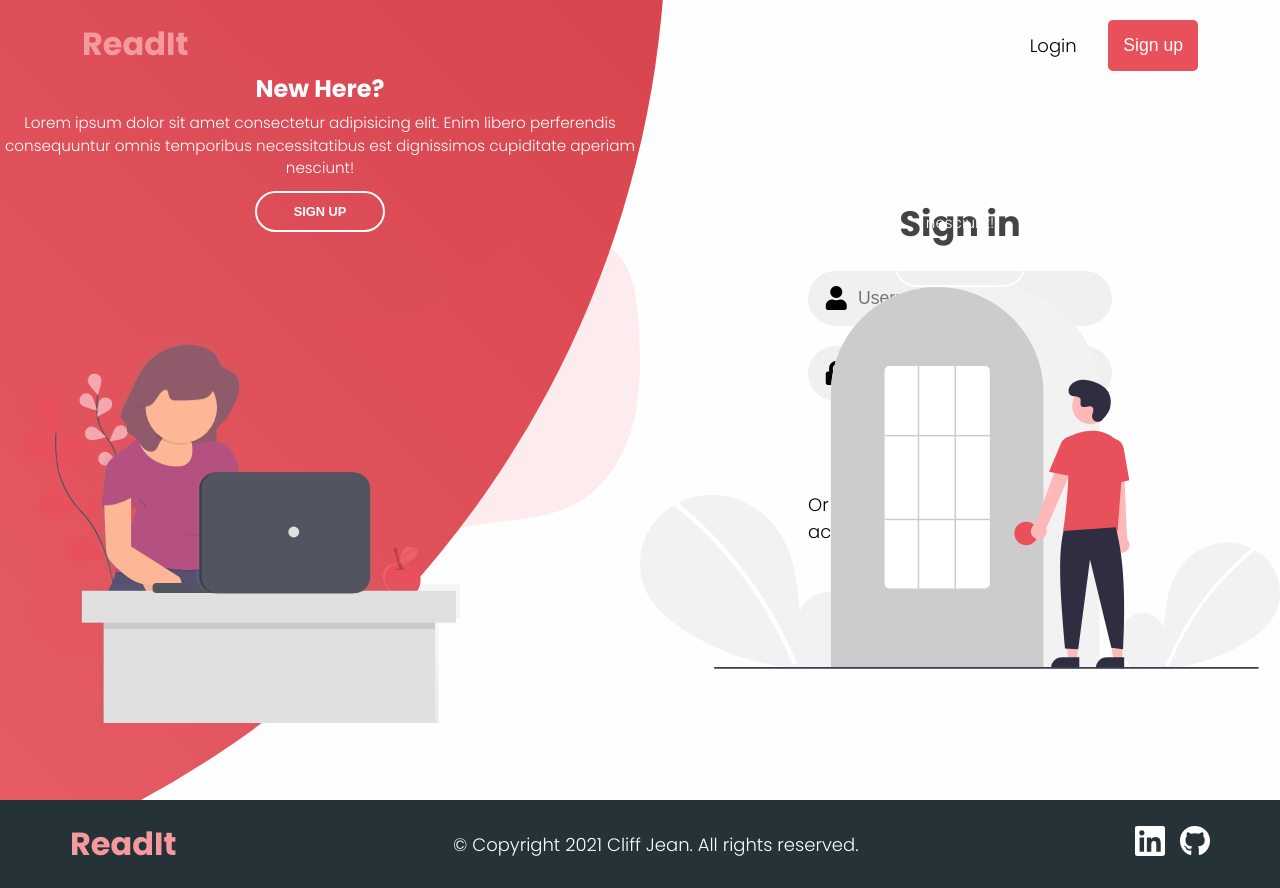
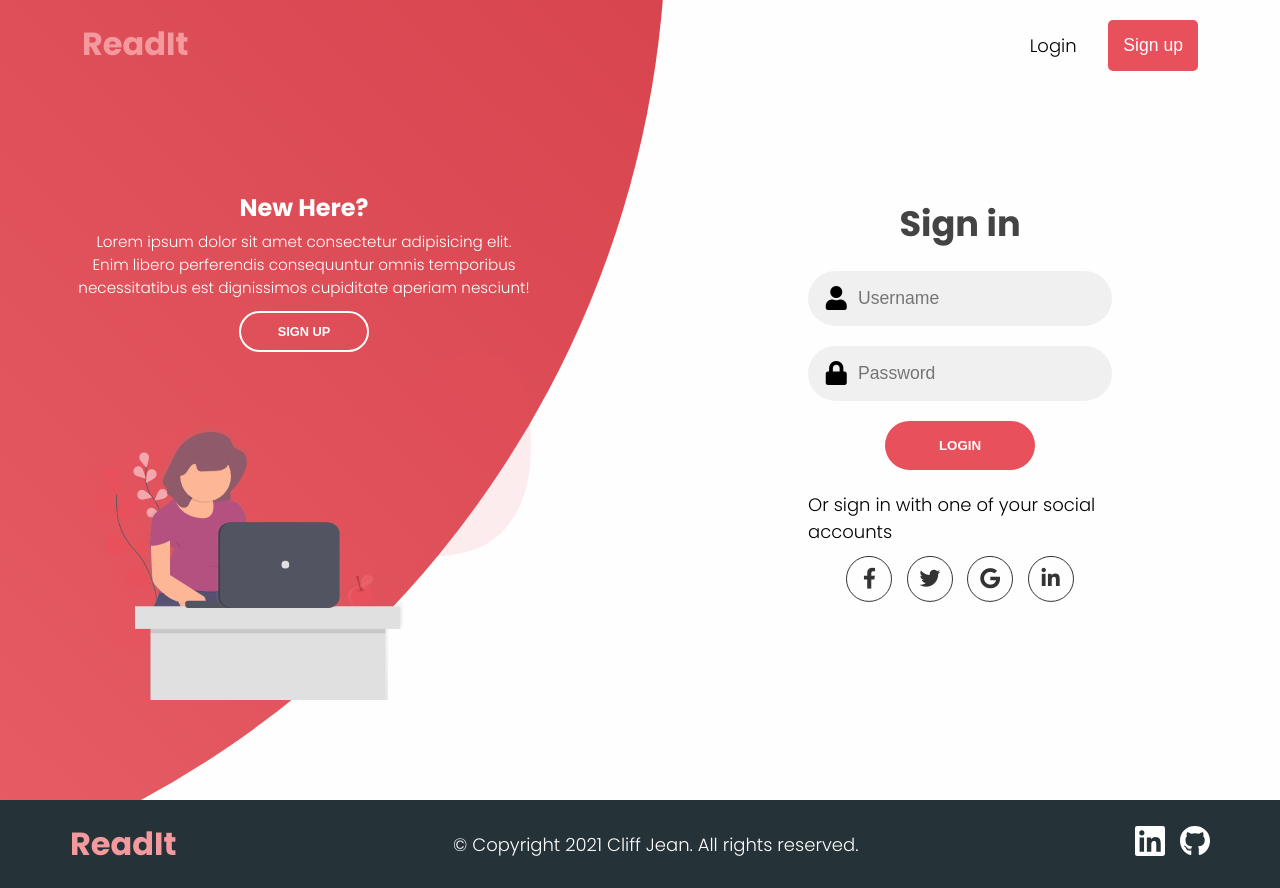
Before and after one commit to cliff-lilly-jean/Readit, a Vue app: page /login in a window 1280 px wide. Built offline with nearby package versions, Linux system fonts and the light colour scheme.

Commit message:
fixed the toggleing issues with the sign up form. Also fixed the error with the class names

```diff
--- a/src/components/LoginAndSignUpPage.vue
+++ b/src/components/LoginAndSignUpPage.vue
@@ -304,12 +304,12 @@ form.sign-up-form {
   z-index: 7;
 }
 
-.left-panel {
-  padding: 3rem 17% 2rem 12%;
+.panel-left {
+  padding: 8rem 17% 2rem 12%;
 }
 
-.right-panel {
-  padding: 3rem 12% 2rem 17%;
+.panel-right {
+  padding: 8rem 12% 2rem 17%;
 }
 
 .panel .content {
@@ -338,8 +338,8 @@ form.sign-up-form {
   font-size: 0.8rem;
 }
 
-.right-panel .content,
-.right-panel .image {
+.panel-right .content,
+.panel-right .image {
   transform: translateX(800px);
 }
 
@@ -350,25 +350,25 @@ form.sign-up-form {
   right: 52%;
 }
 
-.container.sing-up-mode .left-panel .image,
-.container.sing-up-mode .left-panel .content {
+.container.sign-up-mode .panel-left .image,
+.container.sign-up-mode .panel-left .content {
   transform: translate(-800px);
 }
 
-.container.sing-up-mode .right-panel .image,
-.container.sing-up-mode .right-panel .content {
+.container.sign-up-mode .panel-right .image,
+.container.sign-up-mode .panel-right .content {
   transform: translateX(0%);
 }
 
-.container.sing-up-mode .left-panel {
+.container.sign-up-mode .panel-left {
   pointer-events: none;
 }
 
-.container.sing-up-mode .right-panel {
+.container.sign-up-mode .panel-right {
   pointer-events: all;
 }
 
-.container.sing-up-mode .signin-signup {
+.container.sign-up-mode .signin-signup {
   left: 25%;
 }
 
```
